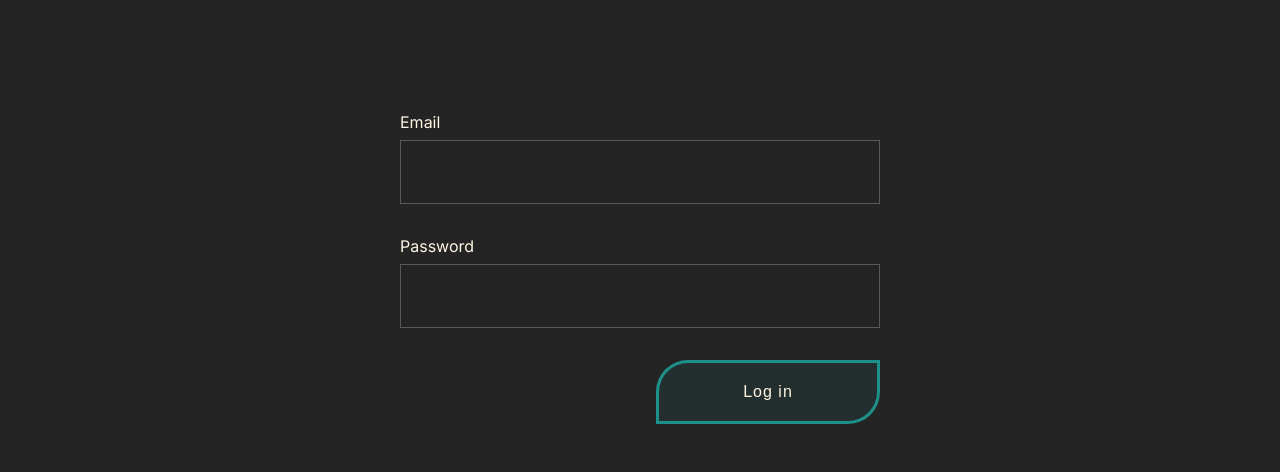
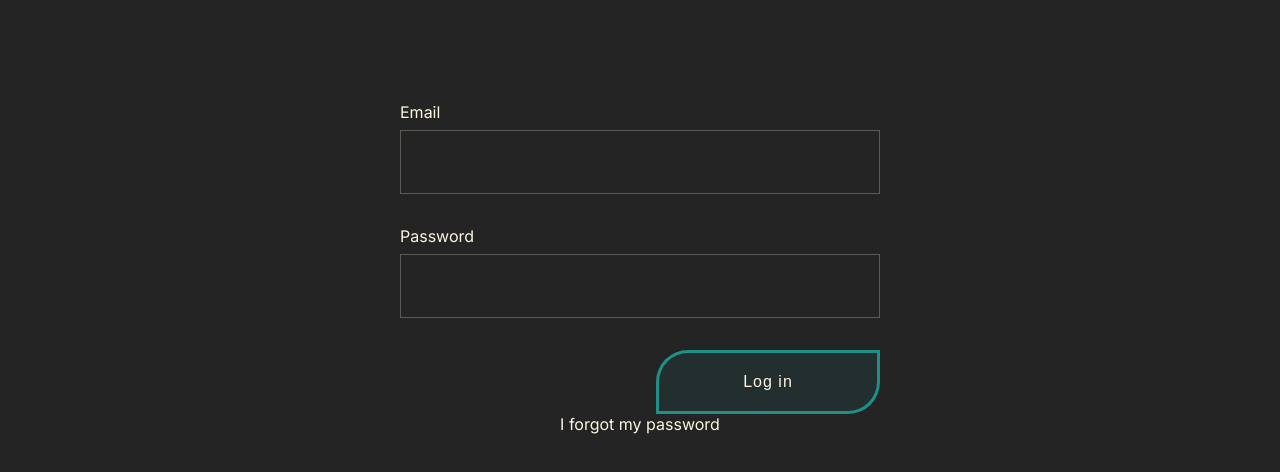
Before and after one commit to Efyx-07/VibrLink, a React (Vite) app: page /login in a window 1280 px wide. Shown: the part 172-644 px from the top of the page. Built offline with nearby package versions, Linux system fonts and the light colour scheme; no server answers.

Commit message:
login form 1

```diff
--- a/src/components/Header/Header.scss
+++ b/src/components/Header/Header.scss
@@ -12,7 +12,7 @@ header {
     backdrop-filter: blur(5px);
     border-bottom: solid 1px rgba($whiteColor, .1);
 
-    .content {
+    .header-content {
         width: 100%;
         max-width: 75rem;
         padding: 0 2rem;
--- a/src/components/Header/Header.tsx
+++ b/src/components/Header/Header.tsx
@@ -5,7 +5,7 @@ import './Header.scss';
 export default function Header() {
     return (
         <header>
-            <div className="content">
+            <div className="header-content">
                 <SiteName />
                 <Navigation />
             </div>
--- /dev/null
+++ b/src/pages/LoginPage.scss
@@ -0,0 +1,3 @@
+.content {
+    flex-direction: column;
+}
--- a/src/pages/LoginPage.tsx
+++ b/src/pages/LoginPage.tsx
@@ -1,11 +1,13 @@
 import LoginForm from "../components/user-forms/LoginForm";
 import '../assets/sass/common/pagesCommonStyle.scss';
+import './LoginPage.scss';
 
 export default function LoginPage() {
     return (
         <div className="page">
             <div className="content">
                 <LoginForm />
+                <p>I forgot my password</p>
             </div>
         </div>
     )
```
